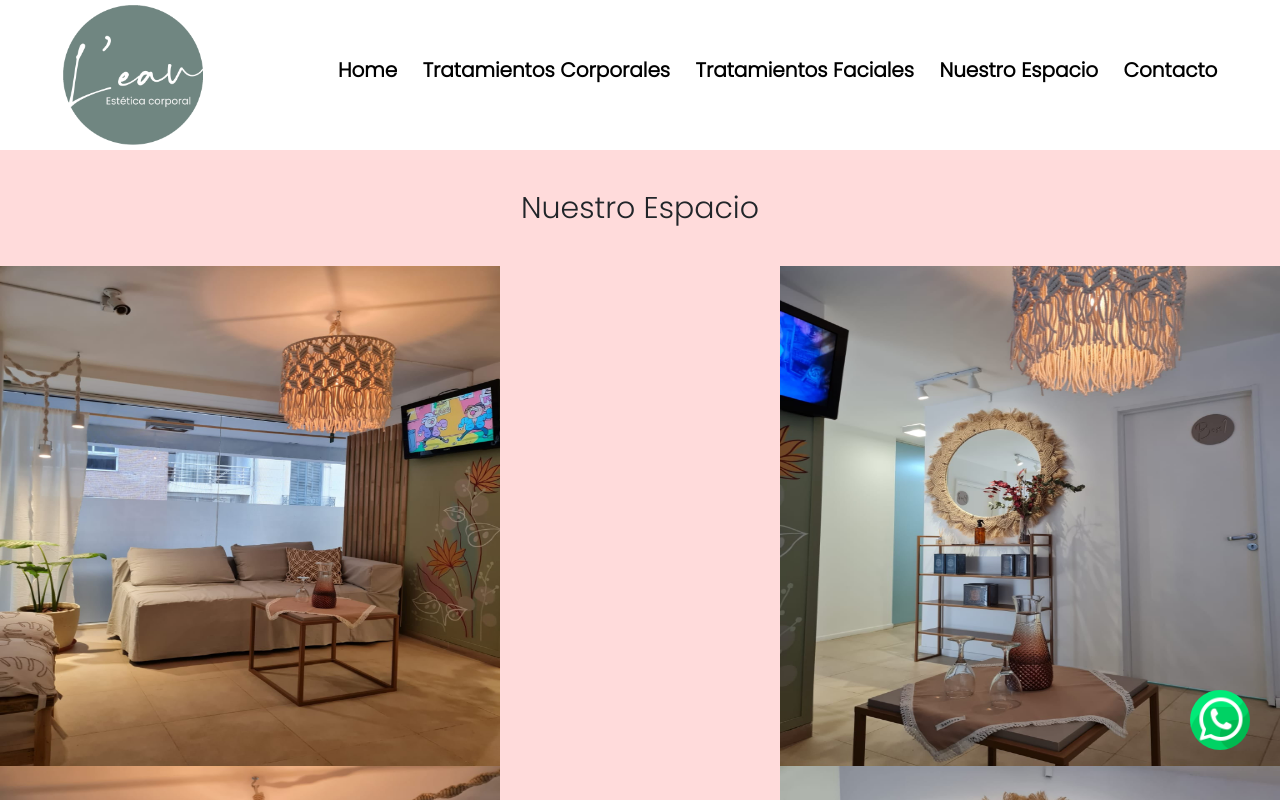
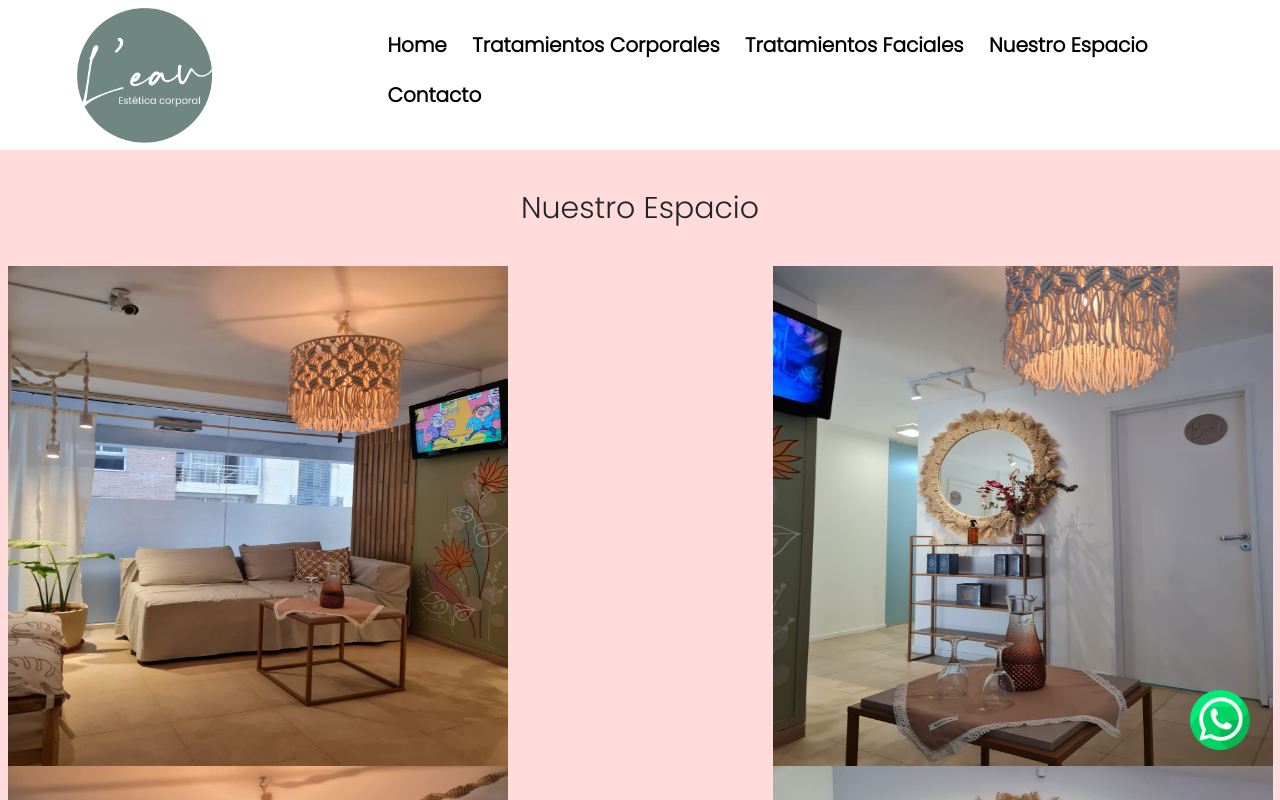
Before and after one commit to CamilaRicaud/Sitioweb-Estetica-Leau, a plain HTML site: page paginas/nuestro-espacio.html in a window 1280 px wide. Shown: the top 800 px of the page. Drawn offline with nearby package versions, Linux system fonts and the light colour scheme; a web font is replaced by a local one.

Commit message:
agregue boostrap a la pagina nuestro espacio

```diff
--- a/CSS/estilos.css
+++ b/CSS/estilos.css
@@ -36,7 +36,9 @@ header{
 .logo{
     width: 14rem;
     height: 14rem;
-    margin-left: 1rem;
+}
+.logo2{
+    width: 15rem;
 }
 .nav{
     font-size: 2rem;
@@ -343,7 +345,7 @@ footer p{
 
 }
 .iconowhatsapp2{
-    width: 60px;
+    width: 6rem;
     border-radius: 50%;
 }
 .whatsapp{
--- a/paginas/nuestro-espacio.html
+++ b/paginas/nuestro-espacio.html
@@ -14,9 +14,10 @@
     <link href="https://fonts.googleapis.com/css2?family=Oooh+Baby&family=Poppins:wght@300&display=swap" rel="stylesheet">
 </head>
 <body>
-    <header>
-        <img src="../imagenes/logo.png" alt="Logo" class="logo">
-        <nav class="nav"><!-- menu de navegacion dentro del encabezado -->
+    <div class="container-fluid">
+        <header class=" row">
+            <img src="../imagenes/logo.png" alt="Logo" class="logo2 col-md-4">
+            <nav class="nav col-md-8"><!-- menu de navegacion dentro del encabezado -->
                 <ul>
                     <li><a href="../index.html">Home</a></li>
                     <li><a href="../paginas/tratamientos-corporales.html">Tratamientos Corporales</a></li>
@@ -24,45 +25,43 @@
                     <li><a href="nuestro-espacio.html">Nuestro Espacio</a></li>
                     <li><a href="../paginas/contacto.html">Contacto</a></li>
                 </ul>
-
             </nav>
         </header>
-    <main>
-        <section>
+        <main class="row">
+            <section class="col-md-12">
                 <h2>Nuestro Espacio</h2>
             </section>
-        <section class="galeria">
+            <section class="galeria col-md-12">
                 <img src="../imagenes/nuestro espacio1.jpg" alt="sala de recepcion" class="galeria1">
                 <img src="../imagenes/nuestro espacio2.jpg" alt="living" class="galeria2">
                 <img src="../imagenes/nuestro espacio 3.jpg" alt="ventanas" class="galeria3">
                 <img src="/imagenes/nuestro espacio 4.jpg" alt="espejo recibidor" class="galeria4">
             </section>
-        <section>
+            <section class="col-md-12">
                 <h2>Ubicacion</h2>
             </section>
             <section class="ubicacion">
-            <div class="ubicacion1">
+                <div class="ubicacion1 col-md-8">
                     <p>Edificio Victoria</p>
                     <p>1er Piso</p>
                     <p>Independencia 387</p>
                     <p>Lunes a Viernes</p>
                     <p>9 a 20hs</p>
                 </div>
-            <div>
+                <div class="col-md-4">
                     <iframe src="https://www.google.com/maps/embed?pb=!1m18!1m12!1m3!1d3404.763622618964!2d-64.18846242459826!3d-31.420638074259852!2m3!1f0!2f0!3f0!3m2!1i1024!2i768!4f13.1!3m3!1m2!1s0x9432a284fe7c63b9%3A0x2baefd606e4a4a5d!2sIndependencia%20387%2C%20X5000IUG%20C%C3%B3rdoba!5e0!3m2!1ses!2sar!4v1683381046392!5m2!1ses!2sar" width="600" height="450" style="border:0;" allowfullscreen="" loading="lazy" referrerpolicy="no-referrer-when-downgrade"></iframe>
+                </div>
+                <div class="whatsapp">
+                    <a href="https://api.whatsapp.com/send?phone=543518654600&text=Hola!%20Que%20tal%3F%20Quer%C3%ADa%20hacer%20una%20consulta!" target="_blank"><img src="../imagenes/icono whatsapp.png" alt="whatsapp" class="iconowhatsapp2"></a>
                 </div>
             </section>
         </main>
 
-    <footer>
+        <footer class="row">
             <div>
                 <p>Direccion: Independecia 387, Cordoba; Telefono: 0351-158654600</p>
             </div>
-        <div class="whatsapp">
-            <a href="https://api.whatsapp.com/send?phone=543518654600&text=Hola!%20Que%20tal%3F%20Quer%C3%ADa%20hacer%20una%20consulta!" target="_blank"><img src="../imagenes/icono whatsapp.png" alt="whatsapp" class="iconowhatsapp2"></a>
+        </footer>
     </div>
-
-    </footer>
-
 </body>
 </html>
```
Lines whose indentation alone changed are shown as unchanged.
